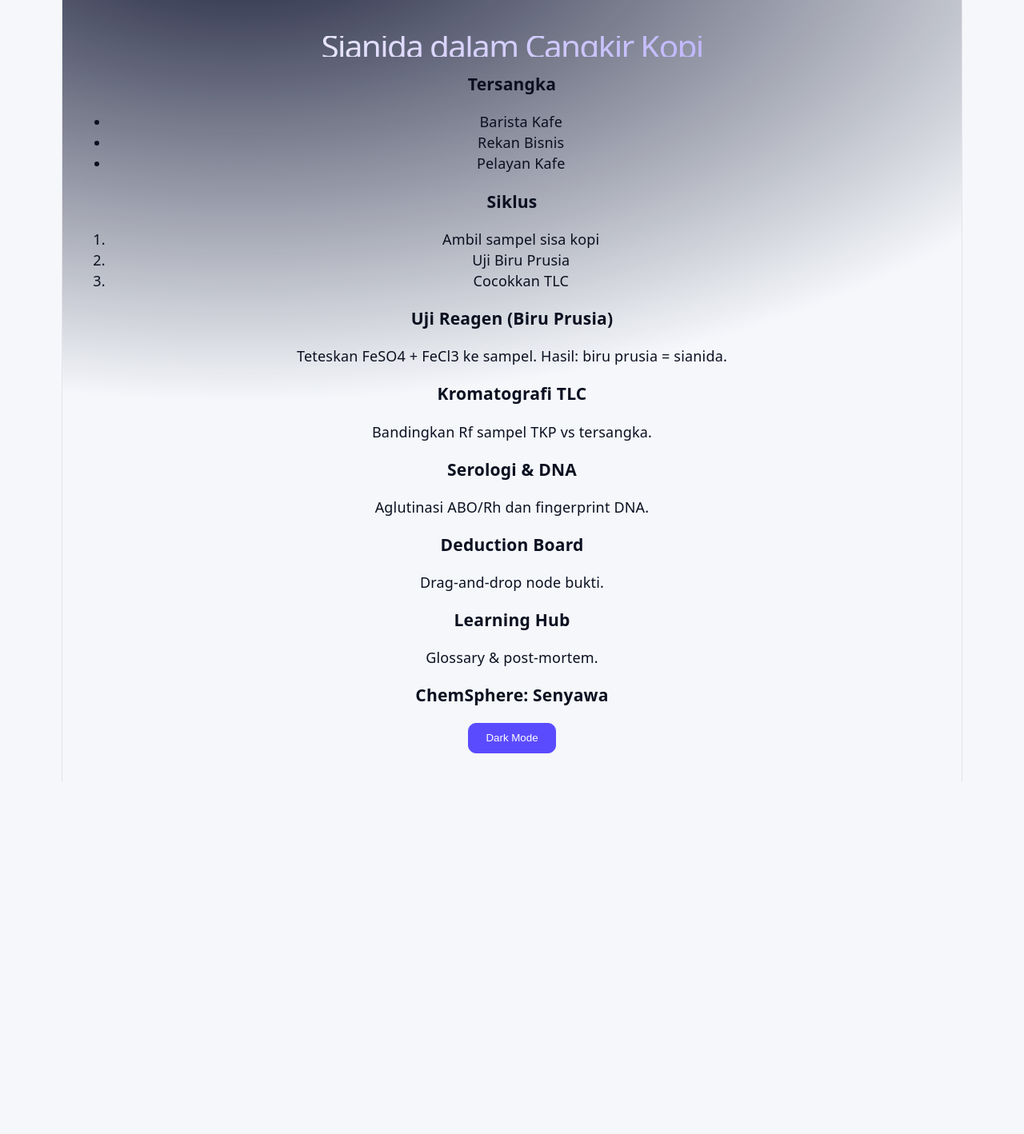
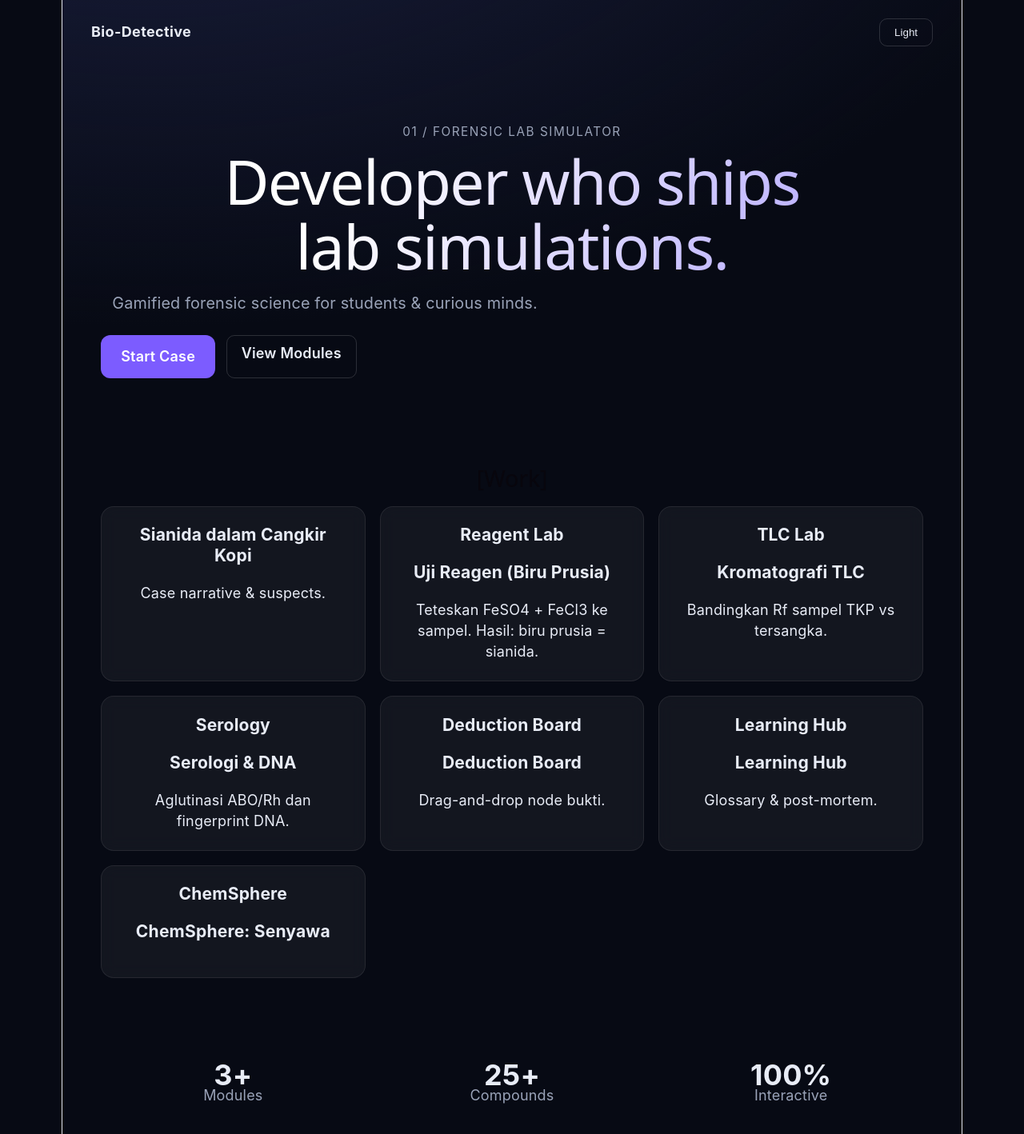
Before and after one commit to AmirulJusticia0507/Bio-Detective, a React app in the folder frontend/: page / in a window 1280 px wide. Shown: the top 1418 px of the page at 80% size. Before the commit the page ends 978 px from the top, so only its background shows below. Built offline with nearby package versions, Linux system fonts and the light colour scheme; no server answers; the HTML template or start-up script is replaced by a standard one.

Commit message:
feat: adopt modern layout inspired by andikadevs.space

```diff
--- a/frontend/src/App.css
+++ b/frontend/src/App.css
@@ -1,7 +1,23 @@
-:root { --bg:#0b1020; --fg:#e6e9f2; --card:rgba(255,255,255,.06); --accent:#7c5cff; }
-.light { --bg:#f5f7fb; --fg:#0b1020; --card:rgba(0,0,0,.04); --accent:#5b4bff; }
-.app { background:radial-gradient(1200px 600px at 20% -10%,#1a1f3a,transparent),var(--bg); color:var(--fg); min-height:100vh; padding:2rem; font-family:system-ui,Segoe UI,sans-serif; }
-.card { background:var(--card); border:1px solid rgba(255,255,255,.08); border-radius:16px; padding:1.25rem; backdrop-filter:blur(8px); margin:1rem 0; }
-h1 { font-size:2.25rem; margin:.5rem 0; background:linear-gradient(90deg,#fff,#a99cff); -webkit-background-clip:text; background-clip:text; color:transparent; }
-button { padding:.6rem 1.2rem; border-radius:10px; border:1px solid var(--accent); background:var(--accent); color:#fff; cursor:pointer; }
-ul,ol { padding-left:1.25rem; }
+:root { --bg:#070a14; --fg:#e8ecf6; --card:rgba(255,255,255,.05); --accent:#7c5cff; --muted:#9aa3b8; }
+.light { --bg:#f6f7fb; --fg:#0b1020; --card:rgba(0,0,0,.04); --accent:#5b4bff; --muted:#5a6275; }
+* { box-sizing:border-box; }
+body { margin:0; }
+.app { background:radial-gradient(1200px 700px at 10% -20%,#1b2040,transparent),var(--bg); color:var(--fg); min-height:100vh; font-family:Inter,system-ui,sans-serif; }
+.nav { display:flex; justify-content:space-between; align-items:center; padding:1.25rem 2rem; }
+.brand { font-weight:700; letter-spacing:.02em; }
+.hero { padding:4rem 2rem 3rem; max-width:1100px; margin:0 auto; }
+.eyebrow { color:var(--muted); font-size:.85rem; letter-spacing:.1em; text-transform:uppercase; }
+.hero h1 { font-size:clamp(2.5rem,6vw,4.5rem); line-height:1.05; margin:.5rem 0 1rem; background:linear-gradient(120deg,#fff 30%,#a99cff); -webkit-background-clip:text; background-clip:text; color:transparent; }
+.sub { color:var(--muted); font-size:1.1rem; max-width:560px; }
+.cta { display:flex; gap:.75rem; margin-top:1.5rem; }
+.btn { padding:.75rem 1.4rem; border-radius:12px; background:var(--accent); color:#fff; text-decoration:none; border:none; cursor:pointer; font-weight:600; }
+.btn.ghost { background:transparent; border:1px solid rgba(255,255,255,.15); color:var(--fg); }
+.ghost { background:transparent; border:1px solid rgba(255,255,255,.15); color:var(--fg); padding:.5rem 1rem; border-radius:10px; cursor:pointer; }
+.section { max-width:1100px; margin:0 auto; padding:2rem; }
+.sec-title { font-size:1.6rem; margin:1rem 0; }
+.grid { display:grid; grid-template-columns:repeat(auto-fit,minmax(260px,1fr)); gap:1rem; }
+.card { background:var(--card); border:1px solid rgba(255,255,255,.08); border-radius:16px; padding:1.25rem; backdrop-filter:blur(10px); }
+.card h3 { margin-top:0; }
+.stats { max-width:1100px; margin:2rem auto; padding:2rem; display:grid; grid-template-columns:repeat(3,1fr); gap:1rem; text-align:center; }
+.stats b { display:block; font-size:2rem; }
+.stats span { color:var(--muted); }
--- a/frontend/src/App.jsx
+++ b/frontend/src/App.jsx
@@ -9,26 +9,43 @@ import ChemSpherePanel from './components/ChemSpherePanel'
 import './App.css'
 
 function App() {
-  const [dark, setDark] = useState(() => localStorage.getItem('theme') === 'dark')
+  const [dark, setDark] = useState(true)
   useEffect(() => {
     document.documentElement.classList.toggle('light', !dark)
-    localStorage.setItem('theme', dark ? 'dark' : 'light')
   }, [dark])
   const c = cases[0]
   return (
     <div className="app">
-      <h1>{c.title}</h1>
-      <h3>Tersangka</h3>
-      <ul>{c.suspects.map(s=><li key={s}>{s}</li>)}</ul>
-      <h3>Siklus</h3>
-      <ol>{c.steps.map(s=><li key={s}>{s}</li>)}</ol>
-      <ReagentLab />
-      <TlcLab />
-      <SerologyLab />
-      <DeductionBoard />
-      <LearningHub />
-      <ChemSpherePanel />
-      <button onClick={() => setDark(d => !d)}>{dark ? 'Light Mode' : 'Dark Mode'}</button>
+      <nav className="nav">
+        <span className="brand">Bio-Detective</span>
+        <button className="ghost" onClick={() => setDark(d => !d)}>{dark ? 'Light' : 'Dark'}</button>
+      </nav>
+      <header className="hero">
+        <p className="eyebrow">01 / Forensic Lab Simulator</p>
+        <h1>Developer who ships<br/>lab simulations.</h1>
+        <p className="sub">Gamified forensic science for students &amp; curious minds.</p>
+        <div className="cta">
+          <a className="btn" href="#work">Start Case</a>
+          <a className="btn ghost" href="#work">View Modules</a>
+        </div>
+      </header>
+      <section id="work" className="section">
+        <h2 className="sec-title">[Work]</h2>
+        <div className="grid">
+          <div className="card"><h3>{c.title}</h3><p>Case narrative &amp; suspects.</p></div>
+          <div className="card"><h3>Reagent Lab</h3><ReagentLab /></div>
+          <div className="card"><h3>TLC Lab</h3><TlcLab /></div>
+          <div className="card"><h3>Serology</h3><SerologyLab /></div>
+          <div className="card"><h3>Deduction Board</h3><DeductionBoard /></div>
+          <div className="card"><h3>Learning Hub</h3><LearningHub /></div>
+          <div className="card"><h3>ChemSphere</h3><ChemSpherePanel /></div>
+        </div>
+      </section>
+      <section className="stats">
+        <div><b>3+</b><span>Modules</span></div>
+        <div><b>25+</b><span>Compounds</span></div>
+        <div><b>100%</b><span>Interactive</span></div>
+      </section>
     </div>
   )
 }
```
